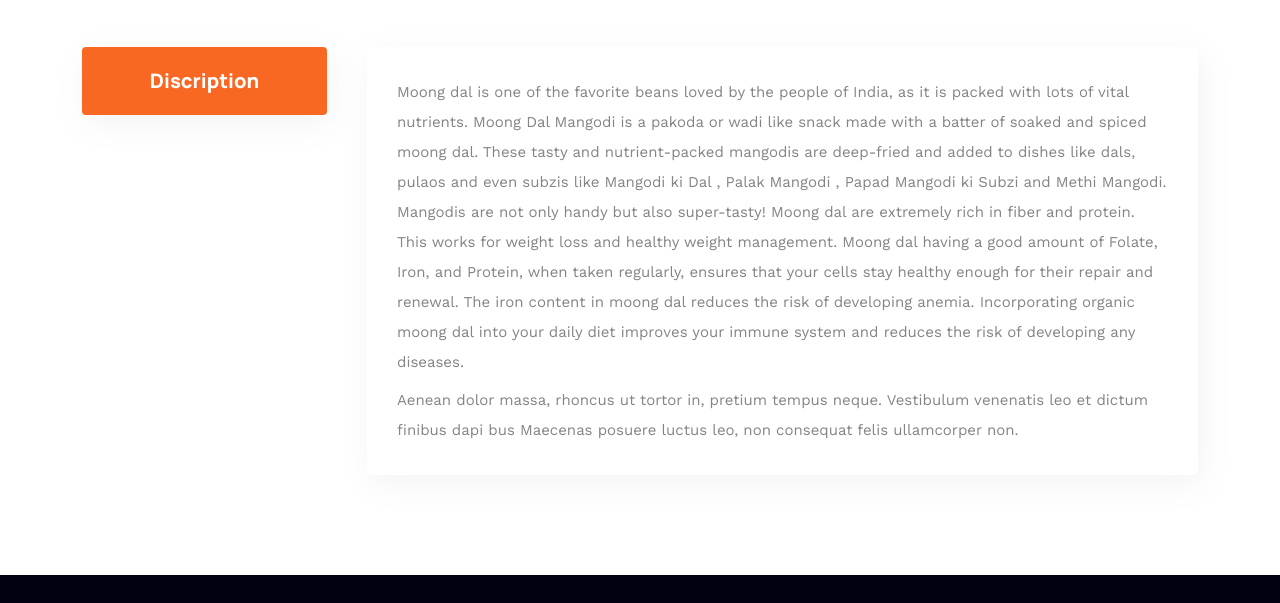
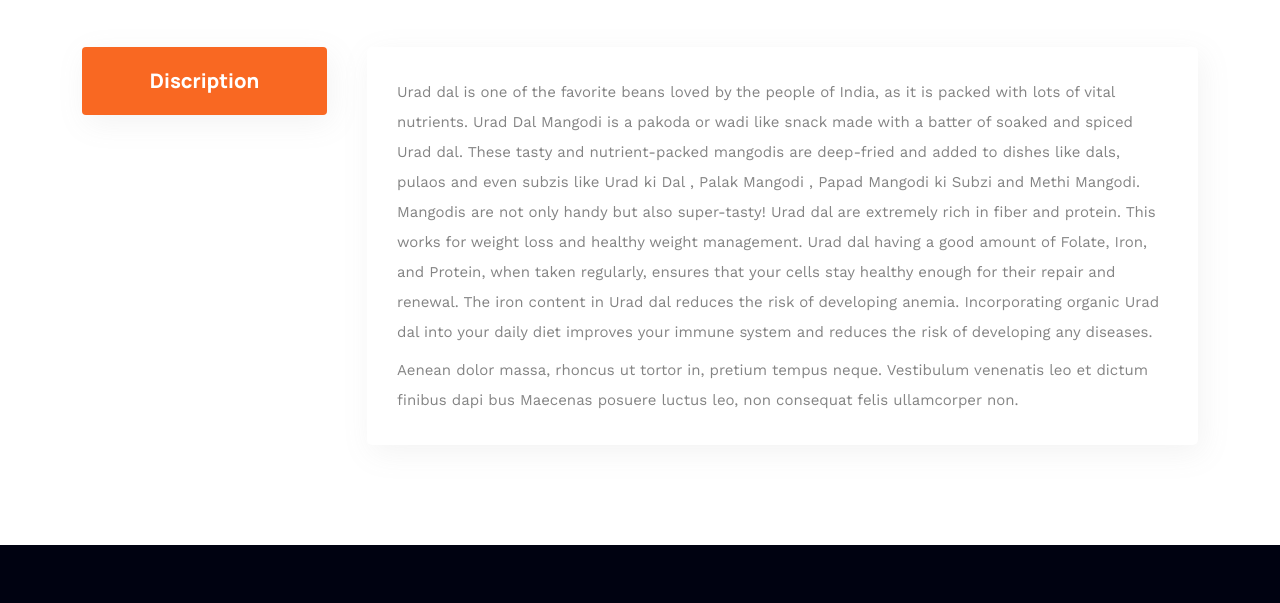
Before and after one commit to JayantAr2121/URdelights.github.io, a plain HTML site: page index.html in a window 1280 px wide. Shown: the part 1350-1953 px from the top of the page. Drawn offline with nearby package versions, Linux system fonts and the light colour scheme.

Commit message:
Update index.html

```diff
--- a/index.html
+++ b/index.html
@@ -350,9 +350,9 @@ shipping. stay with EG </p>
 <div class="tab-content" id="v-pills-tabContent2">
 <div class="tab-pane fade show active" id="v-pills-home" role="tabpanel" aria-labelledby="v-pills-home-tab">
 <div class="description box--shadow">
-<p class="para-2 mb-2">Moong dal is one of the favorite beans loved by the people of India, as it is packed with lots of vital nutrients. Moong Dal Mangodi is a pakoda or wadi like snack made with a batter of soaked and spiced moong dal. These tasty and nutrient-packed mangodis are deep-fried and added to dishes like dals, pulaos and even subzis like Mangodi ki Dal , Palak Mangodi , Papad Mangodi ki Subzi and Methi Mangodi. Mangodis are not only handy but also super-tasty!
+<p class="para-2 mb-2">Urad dal is one of the favorite beans loved by the people of India, as it is packed with lots of vital nutrients. Urad Dal Mangodi is a pakoda or wadi like snack made with a batter of soaked and spiced Urad dal. These tasty and nutrient-packed mangodis are deep-fried and added to dishes like dals, pulaos and even subzis like Urad ki Dal , Palak Mangodi , Papad Mangodi ki Subzi and Methi Mangodi. Mangodis are not only handy but also super-tasty!
 
-    Moong dal are extremely rich in fiber and protein. This works for weight loss and healthy weight management. Moong dal having a good amount of Folate, Iron, and Protein, when taken regularly, ensures that your cells stay healthy enough for their repair and renewal. The iron content in moong dal reduces the risk of developing anemia. Incorporating organic moong dal into your daily diet improves your immune system and reduces the risk of developing any diseases.</p>
+    Urad dal are extremely rich in fiber and protein. This works for weight loss and healthy weight management. Urad dal having a good amount of Folate, Iron, and Protein, when taken regularly, ensures that your cells stay healthy enough for their repair and renewal. The iron content in Urad dal reduces the risk of developing anemia. Incorporating organic Urad dal into your daily diet improves your immune system and reduces the risk of developing any diseases.</p>
 <p class="para-2">Aenean dolor massa, rhoncus ut tortor in, pretium tempus neque. Vestibulum venenatis leo et dictum finibus dapi bus Maecenas posuere luctus leo, non consequat felis ullamcorper non.</p>
 </div>
 </div>
```
